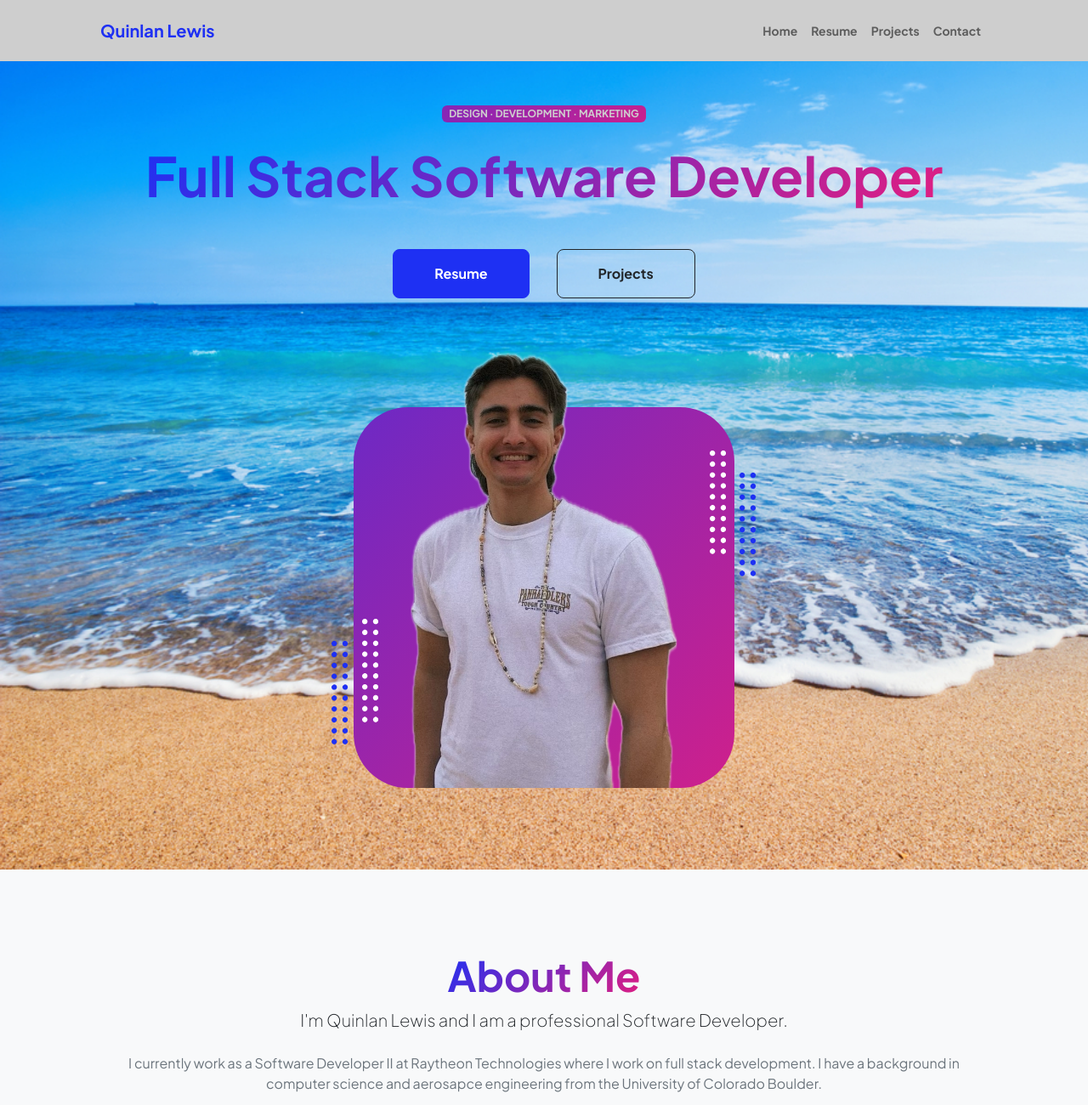
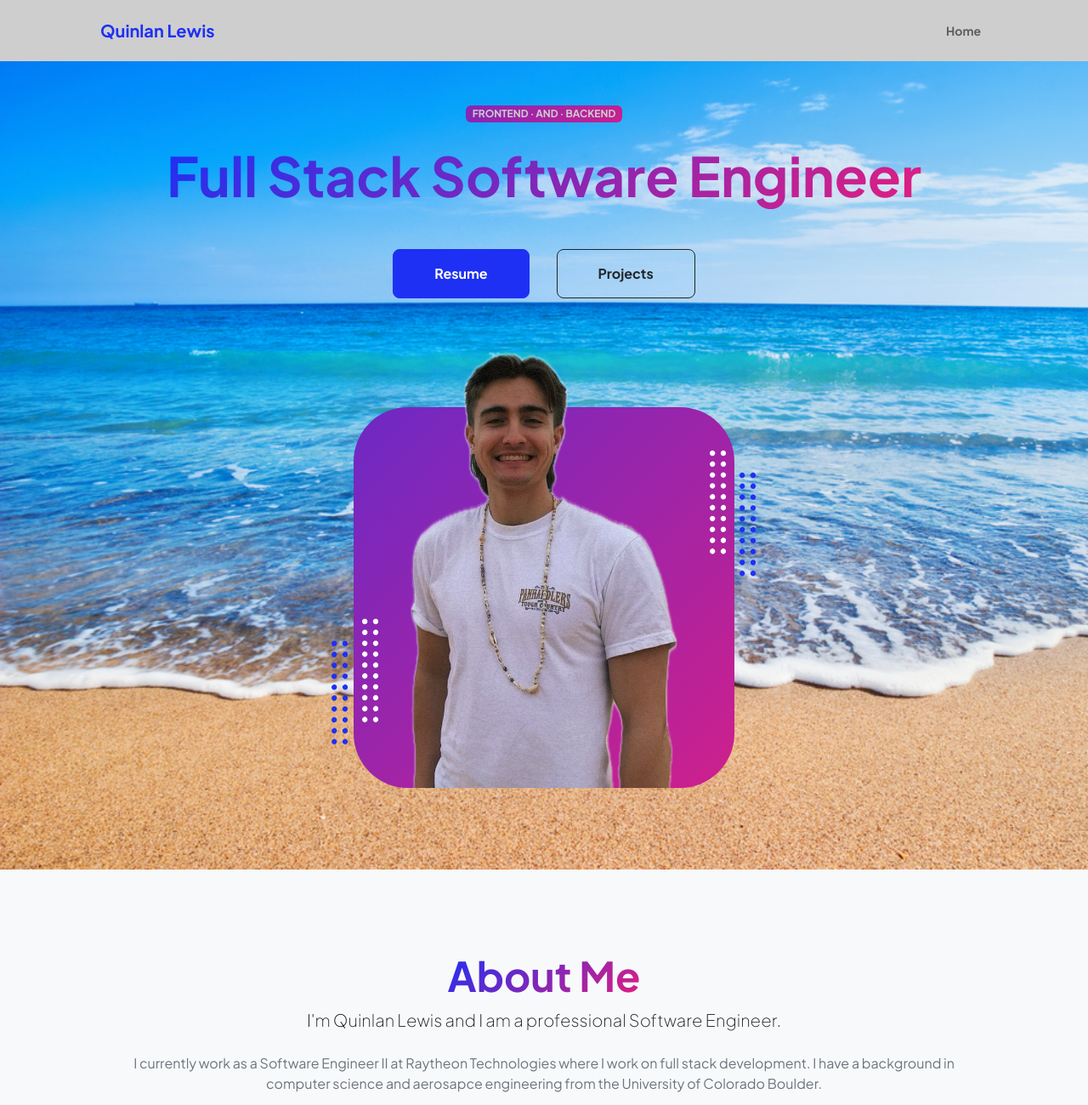
Before and after one commit to quinlan-lewis/quinlan-lewis.github.io, a plain HTML site: page index.html in a window 1280 px wide. Shown: the top 1300 px of the page at 85% size. Drawn offline with nearby package versions, Linux system fonts and the light colour scheme.

Commit message:
de-activating some links

```diff
--- a/index.html
+++ b/index.html
@@ -27,9 +27,9 @@
                     <div class="collapse navbar-collapse" id="navbarSupportedContent">
                         <ul class="navbar-nav ms-auto mb-2 mb-lg-0 small fw-bolder">
                             <li class="nav-item"><a class="nav-link" href="index.html">Home</a></li>
-                            <li class="nav-item"><a class="nav-link" href="resume.html">Resume</a></li>
+                            <!--<li class="nav-item"><a class="nav-link" href="resume.html">Resume</a></li>
                             <li class="nav-item"><a class="nav-link" href="projects.html">Projects</a></li>
-                            <li class="nav-item"><a class="nav-link" href="contact.html">Contact</a></li>
+                            <li class="nav-item"><a class="nav-link" href="contact.html">Contact</a></li>-->
                         </ul>
                     </div>
                 </div>
@@ -41,12 +41,12 @@
                         <div class="col-xxl-5">
                             <!-- Header text content-->
                             <div class="text-center text-xxl-start">
-                                <div class="badge bg-gradient-primary-to-secondary text-white mb-4"><div class="text-uppercase">Design &middot; Development &middot; Marketing</div></div>
+                                <div class="badge bg-gradient-primary-to-secondary text-white mb-4"><div class="text-uppercase">Frontend &middot; and &middot; Backend</div></div>
                                 <!--<div class="fs-3 fw-light text-muted">I can help your business to</div>-->
-                                <h1 class="display-3 fw-bolder mb-5"><span class="text-gradient d-inline">Full Stack Software Developer</span></h1>
+                                <h1 class="display-3 fw-bolder mb-5"><span class="text-gradient d-inline">Full Stack Software Engineer</span></h1>
                                 <div class="d-grid gap-3 d-sm-flex justify-content-sm-center justify-content-xxl-start mb-3">
-                                    <a class="btn btn-primary btn-lg px-5 py-3 me-sm-3 fs-6 fw-bolder" href="resume.html">Resume</a>
-                                    <a class="btn btn-outline-dark btn-lg px-5 py-3 fs-6 fw-bolder" href="projects.html">Projects</a>
+                                    <a class="btn btn-primary btn-lg px-5 py-3 me-sm-3 fs-6 fw-bolder" <!--href="resume.html"-->Resume</a>
+                                    <a class="btn btn-outline-dark btn-lg px-5 py-3 fs-6 fw-bolder" <!--href="projects.html"-->Projects</a>
                                 </div>
                             </div>
                         </div>
@@ -182,8 +182,8 @@
                         <div class="col-xxl-8">
                             <div class="text-center my-5">
                                 <h2 class="display-5 fw-bolder"><span class="text-gradient d-inline">About Me</span></h2>
-                                <p class="lead fw-light mb-4">I'm Quinlan Lewis and I am a professional Software Developer.</p>
-                                <p class="text-muted">I currently work as a Software Developer II at Raytheon Technologies where I work on full stack development. I have a background in computer science and aerosapce engineering from the University of Colorado Boulder.</p>
+                                <p class="lead fw-light mb-4">I'm Quinlan Lewis and I am a professional Software Engineer.</p>
+                                <p class="text-muted">I currently work as a Software Engineer II at Raytheon Technologies where I work on full stack development. I have a background in computer science and aerosapce engineering from the University of Colorado Boulder.</p>
                                 <div class="d-flex justify-content-center fs-2 gap-4">
                                     <a class="text-gradient" href="https://www.linkedin.com/in/quinlan-lewis-1749971b6/"><i class="bi bi-linkedin"></i></a>
                                     <a class="text-gradient" href="https://github.com/quinlan-lewis?tab=projects"><i class="bi bi-github"></i></a>
```
